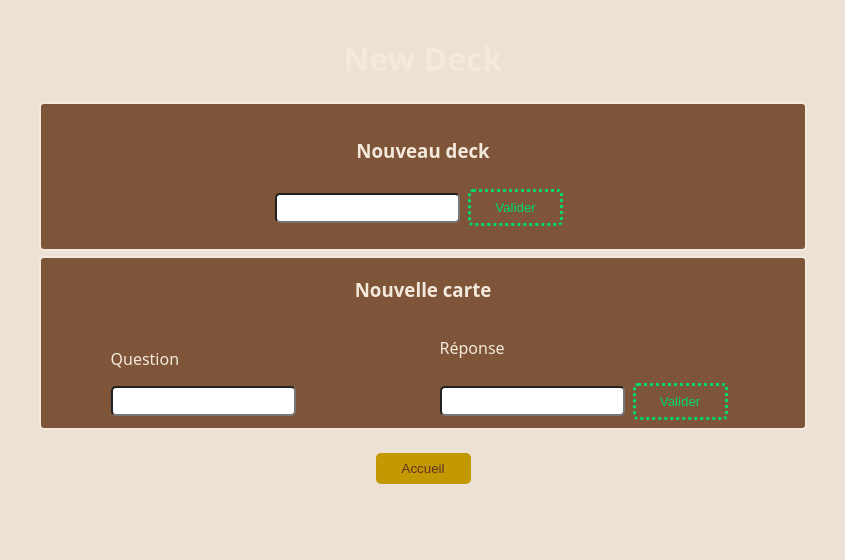
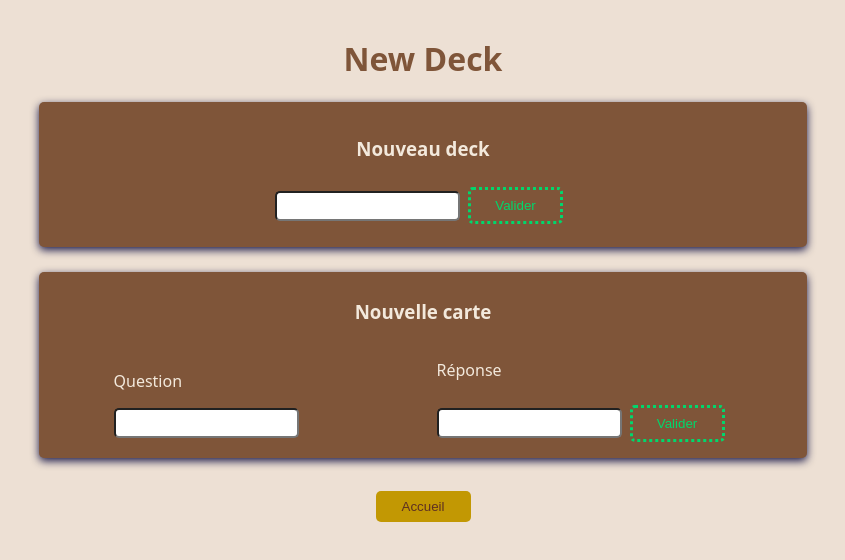
Before and after one commit to ChrisCroc/recall-flashcards, a React (Vite) app: page / in a window 1280 px wide. Both pictures are taken after a click on the button "+ Nouveau deck". Shown: the top 560 px of the page, without its empty margins (217-1062 px from the left). Built offline with nearby package versions, Linux system fonts and the light colour scheme.

Commit message:
style: unify panel shadows and spacing across screens

```diff
--- a/src/App.css
+++ b/src/App.css
@@ -6,7 +6,7 @@
 
 .container > h1 {
   text-align: center;
-  color: #f3e9dc;
+  color: #7f5539;
 }
 
 /* Accueil */
@@ -19,6 +19,7 @@
   padding: 8px;
   border-radius: 10px;
   gap: 8px;
+  box-shadow: 0 3px 8px rgba(1, 1, 56, 0.9);
 }
 
 .center-btn {
@@ -47,6 +48,7 @@
   display: flex;
   align-items: center;
   padding: 10px;
+  box-shadow: 0 3px 8px rgba(1, 1, 56, 0.9);
 }
 
 /* Review */
@@ -151,7 +153,7 @@ progress::-moz-progress-bar {
   color: #5e3023;
   gap: 5px;
   margin: 15px auto;
-  box-shadow: 0 2px 6px #dab49d;
+  box-shadow: 0 3px 8px rgba(1, 1, 56, 0.9);
 }
 
 .card-display > p {
@@ -163,6 +165,7 @@ progress::-moz-progress-bar {
   min-width: 100px;
   text-align: center;
   border-radius: 5px;
+  box-shadow: 0 3px 8px rgba(1, 1, 56, 0.9);
 }
 
 .name-action > h3 {
@@ -173,8 +176,9 @@ progress::-moz-progress-bar {
 .name-action {
   background-color: #7f5539;
   padding: 15px;
-  border: solid 2px #f3e9dc;
+  box-shadow: 0 3px 8px rgba(1, 1, 56, 0.9);
   border-radius: 5px;
+  margin: 20px auto;
 }
 
 .name-action-entries {
@@ -188,8 +192,9 @@ progress::-moz-progress-bar {
   border-radius: 5px;
   color: #f3e9dc;
   gap: 5px;
-  margin: 5px auto;
-  border: solid 2px #f3e9dc;
+  margin: 25px auto;
+  box-shadow: 0 3px 8px rgba(1, 1, 56, 0.9);
+  padding: 8px;
 }
 
 .cards-infos > h3 {
```
